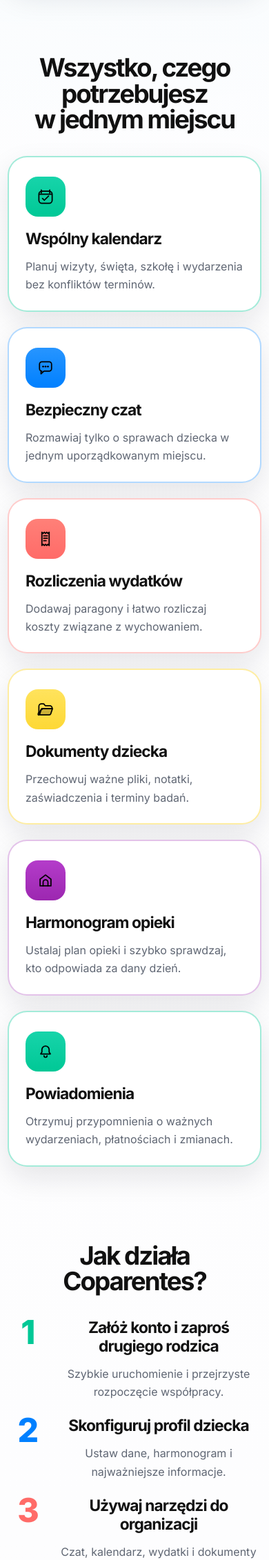
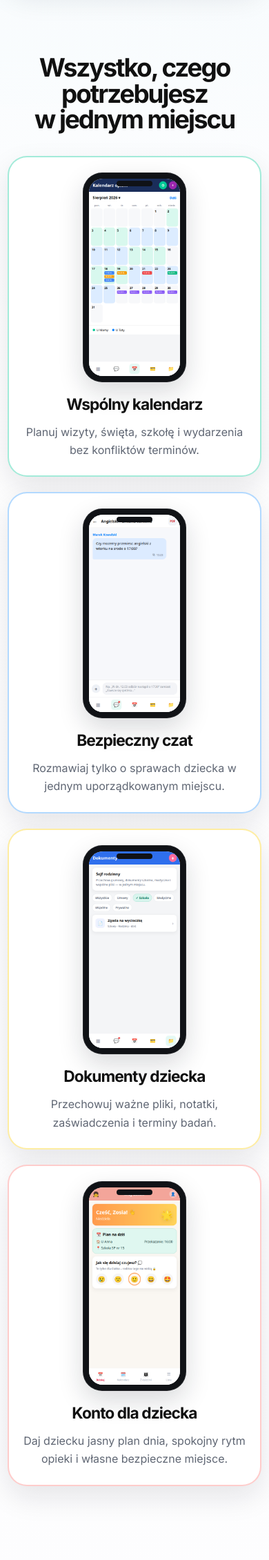
Before and after one commit to coparentes-cmd/coparentes-site, a PHP site: page / in a window 390 px wide. Shown: the part 2293-4554 px from the top of the page at 69% size. Run offline with PHP 8.4, Linux system fonts and the light colour scheme; some libraries are stand-ins or nearby versions.

Commit message:
Replace feature icons with phone-framed app screenshots
Use a 2x2 feature grid with CSS phone mockups for calendar, chat,
documents, and child account across all locales.

Co-authored-by: coparentes-cmd <coparentes-cmd@users.noreply.github.com>

```diff
--- a/css/mobile.css
+++ b/css/mobile.css
@@ -590,3 +590,13 @@
     gap: 8px 16px;
   }
 }
+
+
+@media (max-width: 720px) {
+  .feature-phone {
+    width: min(100%, 150px);
+  }
+  .feature-card--phone {
+    padding-inline: 18px;
+  }
+}
--- a/css/style.css
+++ b/css/style.css
@@ -690,7 +690,7 @@ button { font: inherit; }
 .feature-grid {
   margin-top: 34px;
   display: grid;
-  grid-template-columns: repeat(3, minmax(0, 1fr));
+  grid-template-columns: repeat(2, minmax(0, 1fr));
   gap: 22px;
 }
 
@@ -698,6 +698,13 @@ button { font: inherit; }
   padding: 28px 24px 24px;
   border: 2px solid transparent;
   transition: transform 0.22s ease;
+}
+.feature-card--phone {
+  display: flex;
+  flex-direction: column;
+  align-items: center;
+  text-align: center;
+  padding-top: 22px;
 }
 .feature-card:hover { transform: translateY(-3px); }
 .border-teal { border-color: rgba(0,200,150,0.36); }
@@ -716,6 +723,41 @@ button { font: inherit; }
   color: #fff;
 }
 .feature-icon img { width: 28px; height: 28px; object-fit: contain; }
+
+.feature-phone {
+  width: min(100%, 168px);
+  margin: 0 auto 18px;
+}
+.feature-phone-frame {
+  position: relative;
+  border-radius: 28px;
+  background: #101216;
+  padding: 9px;
+  box-shadow:
+    0 14px 36px rgba(16, 24, 40, 0.16),
+    inset 0 0 0 1px rgba(255, 255, 255, 0.08);
+}
+.feature-phone-frame::before {
+  content: "";
+  position: absolute;
+  top: 12px;
+  left: 50%;
+  transform: translateX(-50%);
+  width: 52px;
+  height: 8px;
+  border-radius: 999px;
+  background: #101216;
+  z-index: 2;
+}
+.feature-phone-frame img {
+  width: 100%;
+  height: auto;
+  aspect-ratio: 390 / 844;
+  object-fit: cover;
+  object-position: top center;
+  border-radius: 20px;
+  background: #f5f6f8;
+}
 .teal-bg { background: linear-gradient(180deg, #17d4aa, #00c896); }
 .blue-bg { background: linear-gradient(180deg, #2795ff, #0080ff); }
 .coral-bg { background: linear-gradient(180deg, #ff8078, #ff6b68); }
--- a/index.html
+++ b/index.html
@@ -11,8 +11,8 @@
   <link rel="preconnect" href="https://fonts.googleapis.com" />
   <link rel="preconnect" href="https://fonts.gstatic.com" crossorigin />
   <link href="https://fonts.googleapis.com/css2?family=Inter:wght@400;500;600;700;800&display=swap" rel="stylesheet" />
-    <link rel="stylesheet" href="css/style.css?v=newsletter-btn-1" />
-  <link rel="stylesheet" href="css/mobile.css?v=footer-center-1" />
+    <link rel="stylesheet" href="css/style.css?v=feature-phones-1" />
+  <link rel="stylesheet" href="css/mobile.css?v=feature-phones-1" />
   <!-- MailerLite Universal -->
   <script>
     (function(w,d,e,u,f,l,n){w[f]=w[f]||function(){(w[f].q=w[f].q||[])
@@ -110,31 +110,44 @@
       <div class="container section-title reveal">
         <h2>Wszystko, czego potrzebujesz<br />w jednym miejscu</h2>
       </div>
-      <div class="container feature-grid"><article class="feature-card reveal border-teal">
-          <div class="feature-icon teal-bg"><img src="assets/icons/calendar-check.svg" alt="" aria-hidden="true" /></div>
+      <div class="container feature-grid">
+        <article class="feature-card feature-card--phone reveal border-teal">
+          <div class="feature-phone">
+            <div class="feature-phone-frame">
+              <img src="assets/screens/calendar.png" alt="Ekran wspólnego kalendarza opieki w aplikacji Coparentes" />
+            </div>
+          </div>
           <h3>Wspólny kalendarz</h3>
           <p>Planuj wizyty, święta, szkołę i wydarzenia bez konfliktów terminów.</p>
-        </article><article class="feature-card reveal delay-1 border-blue">
-          <div class="feature-icon blue-bg"><img src="assets/icons/comment-dots.svg" alt="" aria-hidden="true" /></div>
+        </article>
+        <article class="feature-card feature-card--phone reveal delay-1 border-blue">
+          <div class="feature-phone">
+            <div class="feature-phone-frame">
+              <img src="assets/screens/chat.png" alt="Ekran bezpiecznego czatu w aplikacji Coparentes" />
+            </div>
+          </div>
           <h3>Bezpieczny czat</h3>
           <p>Rozmawiaj tylko o sprawach dziecka w jednym uporządkowanym miejscu.</p>
-        </article><article class="feature-card reveal delay-2 border-coral">
-          <div class="feature-icon coral-bg"><img src="assets/icons/receipt.svg" alt="" aria-hidden="true" /></div>
-          <h3>Rozliczenia wydatków</h3>
-          <p>Dodawaj paragony i łatwo rozliczaj koszty związane z wychowaniem.</p>
-        </article><article class="feature-card reveal border-yellow">
-          <div class="feature-icon yellow-bg"><img src="assets/icons/folder-open.svg" alt="" aria-hidden="true" /></div>
+        </article>
+        <article class="feature-card feature-card--phone reveal delay-2 border-yellow">
+          <div class="feature-phone">
+            <div class="feature-phone-frame">
+              <img src="assets/screens/documents.png" alt="Ekran dokumentów dziecka w aplikacji Coparentes" />
+            </div>
+          </div>
           <h3>Dokumenty dziecka</h3>
           <p>Przechowuj ważne pliki, notatki, zaświadczenia i terminy badań.</p>
-        </article><article class="feature-card reveal delay-1 border-purple">
-          <div class="feature-icon purple-bg"><img src="assets/icons/house-user.svg" alt="" aria-hidden="true" /></div>
-          <h3>Harmonogram opieki</h3>
-          <p>Ustalaj plan opieki i szybko sprawdzaj, kto odpowiada za dany dzień.</p>
-        </article><article class="feature-card reveal delay-2 border-teal">
-          <div class="feature-icon teal-bg"><img src="assets/icons/bell.svg" alt="" aria-hidden="true" /></div>
-          <h3>Powiadomienia</h3>
-          <p>Otrzymuj przypomnienia o ważnych wydarzeniach, płatnościach i zmianach.</p>
-        </article></div>
+        </article>
+        <article class="feature-card feature-card--phone reveal border-coral">
+          <div class="feature-phone">
+            <div class="feature-phone-frame">
+              <img src="assets/screens/child.png" alt="Ekran konta dziecka Mój dzień w aplikacji Coparentes" />
+            </div>
+          </div>
+          <h3>Konto dla dziecka</h3>
+          <p>Daj dziecku jasny plan dnia, spokojny rytm opieki i własne bezpieczne miejsce.</p>
+        </article>
+      </div>
     </section>
 
     <section class="section how-it-works" id="how-it-works">
```
Also changed, not shown: de/index.html (+34 -21 lines), en/index.html (+34 -21 lines), es/index.html (+34 -21 lines), fr/index.html (+34 -21 lines), zh/index.html (+34 -21 lines), assets/screens/calendar.png (added), assets/screens/chat.png (added), assets/screens/child.png (added), assets/screens/documents.png (added).
